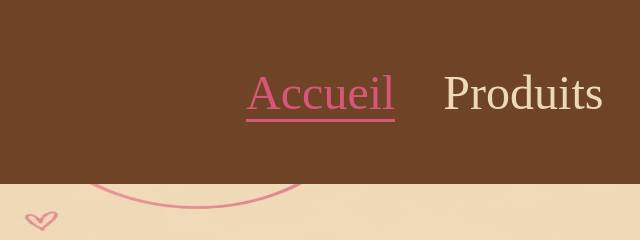
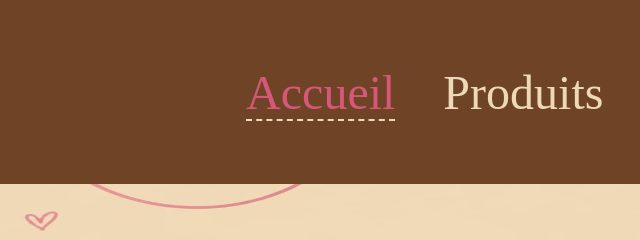
Before and after one commit to sawadogopulcherie544-art/Boutique, a plain HTML site: page index.html in a window 1280 px wide. Shown: the top 240 px of the page, 250-890 px from the left. Drawn offline with Linux system fonts and the light colour scheme.

Commit message:
header style updating

```diff
--- a/css/style.css
+++ b/css/style.css
@@ -28,11 +28,11 @@ header{
     align-items: center;
 }
 nav a:hover{
-    color: #D6577A;
+    color: #E5C48D;
 }
 nav a.active{
     color: #D6577A;
-    border-bottom: 3px solid #D6577A;
+    border-bottom: 2px dashed #EDD9B8;
 }
 header img{
     width: 160px;
```
